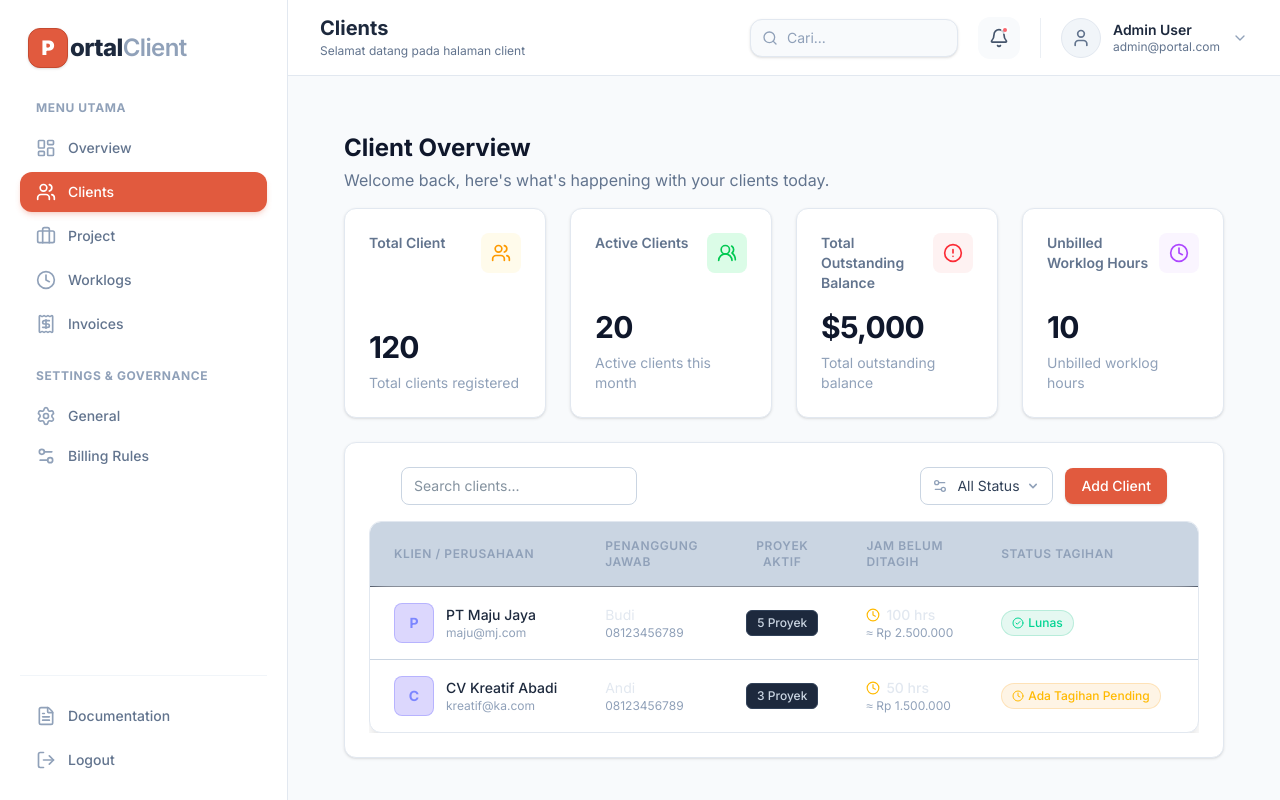
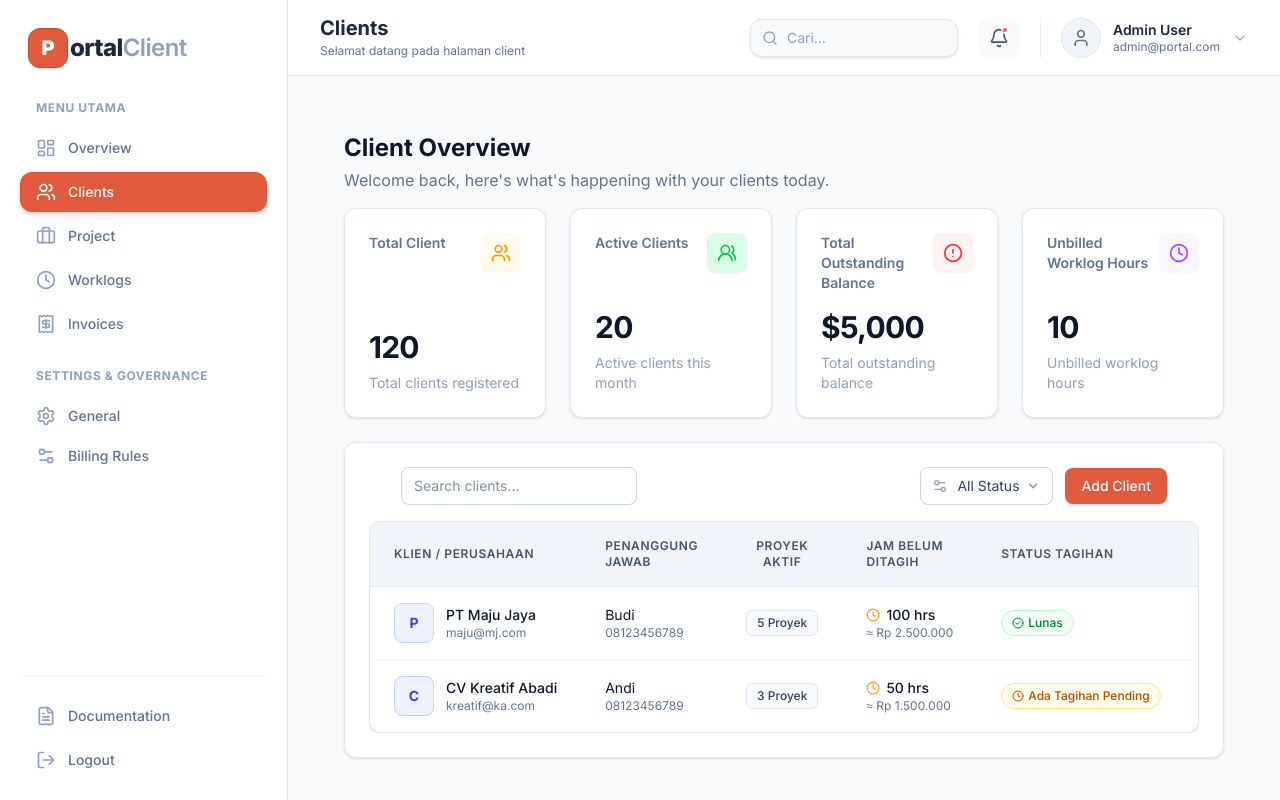
Before and after one commit to DenDev377/PortalClient, a Next.js app: page /dashboard/client in a window 1280 px wide. Built offline with nearby package versions, Linux system fonts and the light colour scheme.

Commit message:
style: perbarui tampilan tabel klien dengan peningkatan warna dan efek bayangan

```diff
--- a/components/dashboard/ClientDataTable.tsx
+++ b/components/dashboard/ClientDataTable.tsx
@@ -79,11 +79,11 @@ export const ClientDataTable: React.FC<ClientDataTableProps> = ({
   const getAvatarInitial = (name: string) => name.charAt(0).toUpperCase();
 
   return (
-    <div className="w-full overflow-hidden rounded-xl border border-slate-200 bg-white shadow-xl backdrop-blur-md">
+    <div className="w-full overflow-hidden rounded-xl border border-slate-200 bg-white shadow-sm">
       <div className="overflow-x-auto">
-        <table className="w-full text-left text-sm text-slate-300">
+        <table className="w-full text-left text-sm">
           {/* Header Tabel */}
-          <thead className="border-b border-slate-800 bg-slate-300 text-xs uppercase tracking-wider text-slate-400 backdrop-blur-md">
+          <thead className="border-b border-slate-200 bg-slate-100 text-xs uppercase tracking-wider text-slate-600">
             <tr>
               <th scope="col" className="px-6 py-4 font-semibold">
                 Klien / Perusahaan
@@ -110,23 +110,23 @@ export const ClientDataTable: React.FC<ClientDataTableProps> = ({
           </thead>
 
           {/* Body Tabel */}
-          <tbody className="divide-y divide-slate-300">
+          <tbody className="divide-y divide-slate-100">
             {sampleClients.map((client) => (
               <tr
                 key={client.id}
-                className="transition-colors hover:bg-slate-800/40"
+                className="transition-colors hover:bg-slate-50"
               >
                 {/* 1. Klien / Perusahaan */}
                 <td className="whitespace-nowrap px-6 py-4">
                   <div className="flex items-center gap-3">
-                    <div className="flex h-10 w-10 shrink-0 items-center justify-center rounded-lg bg-indigo-600/20 font-bold text-indigo-400 border border-indigo-500/30">
+                    <div className="flex h-10 w-10 shrink-0 items-center justify-center rounded-lg bg-indigo-50 font-bold text-indigo-600 border border-indigo-200">
                       {getAvatarInitial(client.companyName)}
                     </div>
                     <div className="flex flex-col">
-                      <span className="font-medium text-slate-800">
+                      <span className="font-medium text-slate-900">
                         {client.companyName}
                       </span>
-                      <span className="text-xs text-slate-400">
+                      <span className="text-xs text-slate-500">
                         {client.email}
                       </span>
                     </div>
@@ -136,8 +136,8 @@ export const ClientDataTable: React.FC<ClientDataTableProps> = ({
                 {/* 2. Penanggung Jawab */}
                 <td className="whitespace-nowrap px-6 py-4">
                   <div className="flex flex-col">
-                    <span className="text-slate-200">{client.picName}</span>
-                    <span className="text-xs text-slate-400">
+                    <span className="text-slate-900">{client.picName}</span>
+                    <span className="text-xs text-slate-500">
                       {client.phone}
                     </span>
                   </div>
@@ -145,7 +145,7 @@ export const ClientDataTable: React.FC<ClientDataTableProps> = ({
 
                 {/* 3. Proyek Aktif */}
                 <td className="whitespace-nowrap px-6 py-4 text-center">
-                  <span className="inline-flex items-center rounded-md bg-slate-800 px-2.5 py-1 text-xs font-medium text-slate-300 border border-slate-700">
+                  <span className="inline-flex items-center rounded-md bg-slate-50 px-2.5 py-1 text-xs font-medium text-slate-700 border border-slate-200">
                     {client.activeProjectsCount} Proyek
                   </span>
                 </td>
@@ -153,11 +153,11 @@ export const ClientDataTable: React.FC<ClientDataTableProps> = ({
                 {/* 4. Jam Belum Ditagih */}
                 <td className="whitespace-nowrap px-6 py-4">
                   <div className="flex flex-col">
-                    <div className="flex items-center gap-1.5 font-medium text-slate-200">
-                      <Clock className="h-3.5 w-3.5 text-amber-400" />
+                    <div className="flex items-center gap-1.5 font-medium text-slate-900">
+                      <Clock className="h-3.5 w-3.5 text-amber-500" />
                       <span>{client.unbilledHours} hrs</span>
                     </div>
-                    <span className="text-xs text-slate-400">
+                    <span className="text-xs text-slate-500">
                       ≈ {client.unbilledAmount}
                     </span>
                   </div>
@@ -166,17 +166,17 @@ export const ClientDataTable: React.FC<ClientDataTableProps> = ({
                 {/* 5. Status Tagihan */}
                 <td className="whitespace-nowrap px-6 py-4">
                   {client.billingStatus === "LUNAS" && (
-                    <span className="inline-flex items-center gap-1 rounded-full bg-emerald-500/10 px-2.5 py-1 text-xs font-medium text-emerald-400 border border-emerald-500/20">
+                    <span className="inline-flex items-center gap-1 rounded-full bg-green-50 px-2.5 py-1 text-xs font-medium text-green-700 border border-green-200">
                       <CheckCircle2 className="h-3 w-3" /> Lunas
                     </span>
                   )}
                   {client.billingStatus === "PENDING" && (
-                    <span className="inline-flex items-center gap-1 rounded-full bg-amber-500/10 px-2.5 py-1 text-xs font-medium text-amber-400 border border-amber-500/20">
+                    <span className="inline-flex items-center gap-1 rounded-full bg-amber-50 px-2.5 py-1 text-xs font-medium text-amber-700 border border-amber-200">
                       <Clock className="h-3 w-3" /> Ada Tagihan Pending
                     </span>
                   )}
                   {client.billingStatus === "OVERDUE" && (
-                    <span className="inline-flex items-center gap-1 rounded-full bg-rose-500/10 px-2.5 py-1 text-xs font-medium text-rose-400 border border-rose-500/20">
+                    <span className="inline-flex items-center gap-1 rounded-full bg-rose-50 px-2.5 py-1 text-xs font-medium text-rose-700 border border-rose-200">
                       <AlertCircle className="h-3 w-3" /> Overdue
                     </span>
                   )}
@@ -185,11 +185,11 @@ export const ClientDataTable: React.FC<ClientDataTableProps> = ({
                 {/* 6. Status Akun Portal */}
                 <td className="whitespace-nowrap px-6 py-4">
                   {client.portalStatus === "TERVERIFIKASI" ? (
-                    <span className="inline-flex items-center gap-1 rounded-full bg-indigo-500/10 px-2.5 py-1 text-xs font-medium text-indigo-400 border border-indigo-500/20">
+                    <span className="inline-flex items-center gap-1 rounded-full bg-blue-50 px-2.5 py-1 text-xs font-medium text-blue-700 border border-blue-200">
                       <UserCheck className="h-3 w-3" /> Terverifikasi
                     </span>
                   ) : (
-                    <span className="inline-flex items-center gap-1 rounded-full bg-slate-800 px-2.5 py-1 text-xs font-medium text-slate-400 border border-slate-700">
+                    <span className="inline-flex items-center gap-1 rounded-full bg-slate-50 px-2.5 py-1 text-xs font-medium text-slate-600 border border-slate-200">
                       Undangan Diterima
                     </span>
                   )}
@@ -200,22 +200,22 @@ export const ClientDataTable: React.FC<ClientDataTableProps> = ({
                   <div className="relative inline-block text-left">
                     <button
                       onClick={() => toggleDropdown(client.id)}
-                      className="rounded-lg p-1.5 text-slate-400 transition-colors hover:bg-slate-800 hover:text-slate-200"
+                      className="rounded-lg p-1.5 text-slate-400 transition-colors hover:bg-slate-100 hover:text-slate-600"
                     >
                       <MoreVertical className="h-4 w-4" />
                     </button>
 
                     {/* Dropdown Menu */}
                     {activeDropdown === client.id && (
-                      <div className="absolute right-0 z-20 mt-2 w-48 rounded-xl border border-slate-800 bg-slate-900 py-1 shadow-2xl backdrop-blur-xl">
+                      <div className="absolute right-0 z-20 mt-2 w-48 rounded-xl border border-slate-200 bg-white py-1 shadow-lg">
                         <button
                           onClick={() => {
                             onViewWorkspace(client.id);
                             setActiveDropdown(null);
                           }}
-                          className="flex w-full items-center gap-2 px-4 py-2 text-xs text-slate-300 hover:bg-slate-800 hover:text-slate-100"
+                          className="flex w-full items-center gap-2 px-4 py-2 text-sm text-slate-700 hover:bg-slate-50"
                         >
-                          <ExternalLink className="h-3.5 w-3.5 text-indigo-400" />{" "}
+                          <ExternalLink className="h-4 w-4 text-blue-500" />{" "}
                           Detail Workspace
                         </button>
                         <button
@@ -223,9 +223,9 @@ export const ClientDataTable: React.FC<ClientDataTableProps> = ({
                             onEditClient(client.id);
                             setActiveDropdown(null);
                           }}
-                          className="flex w-full items-center gap-2 px-4 py-2 text-xs text-slate-300 hover:bg-slate-800 hover:text-slate-100"
+                          className="flex w-full items-center gap-2 px-4 py-2 text-sm text-slate-700 hover:bg-slate-50"
                         >
-                          <Edit className="h-3.5 w-3.5 text-slate-400" /> Edit
+                          <Edit className="h-4 w-4 text-slate-500" /> Edit
                           Data
                         </button>
                         <button
@@ -233,20 +233,20 @@ export const ClientDataTable: React.FC<ClientDataTableProps> = ({
                             onSendPortalLink(client.id);
                             setActiveDropdown(null);
                           }}
-                          className="flex w-full items-center gap-2 px-4 py-2 text-xs text-slate-300 hover:bg-slate-800 hover:text-slate-100"
+                          className="flex w-full items-center gap-2 px-4 py-2 text-sm text-slate-700 hover:bg-slate-50"
                         >
-                          <Send className="h-3.5 w-3.5 text-emerald-400" />{" "}
+                          <Send className="h-4 w-4 text-green-500" />{" "}
                           Kirim Link Portal
                         </button>
-                        <div className="my-1 border-t border-slate-800"></div>
+                        <div className="my-1 border-t border-slate-100"></div>
                         <button
                           onClick={() => {
                             onDeleteClient(client.id);
                             setActiveDropdown(null);
                           }}
-                          className="flex w-full items-center gap-2 px-4 py-2 text-xs text-rose-400 hover:bg-rose-500/10"
+                          className="flex w-full items-center gap-2 px-4 py-2 text-sm text-rose-600 hover:bg-rose-50"
                         >
-                          <Trash2 className="h-3.5 w-3.5" /> Hapus
+                          <Trash2 className="h-4 w-4" /> Hapus
                         </button>
                       </div>
                     )}
```
